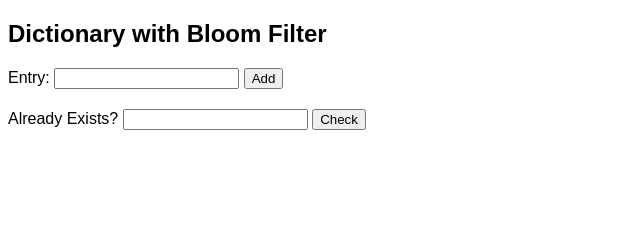
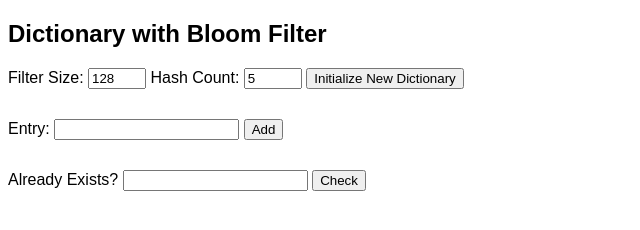
Before and after one commit to cobergmd/bloom, a website: page www/index.html in a window 1280 px wide. Shown: the whole page, without its empty margins (0-640 px from the left). Drawn offline with Linux system fonts and the light colour scheme; no server answers.

Commit message:
added ability to initialize filters from the UI

```diff
--- a/index.js
+++ b/index.js
@@ -8,6 +8,11 @@ app.set('port', (process.env.PORT || 9292));
 app.use(express.static(__dirname + '/www'));
 app.use(bodyParser.json());
 app.use(bodyParser.urlencoded({ extended: true }));
+
+app.post('/new', function(request, response) {
+    dict = new bloom(request.body.size, request.body.hashes);
+    response.send(dict.toString());
+});
 
 app.post('/add', function(request, response) {
     dict.add(request.body.word);
--- a/www/bloom.css
+++ b/www/bloom.css
@@ -1,14 +1,13 @@
 html {
   font-family: sans-serif;
-  -webkit-user-select: none; /* disable selection */
-  -webkit-user-drag: none; /* disable dragging */
-  cursor: default; /* use default cursor */
+  cursor: default;
 }
-
 body {
-  margin: 20; /* remove default margin */
+  margin: 20;
 }
-
 .section {
-    margin-bottom: 20px;
+    margin-bottom: 30px;
 }
+#sizeValue, #hashValue {
+    width: 50px;
+}
--- a/www/index.html
+++ b/www/index.html
@@ -9,6 +9,11 @@
 <body>
     <main>
         <h2>Dictionary with Bloom Filter</h2>
+        <div class="section">
+            Filter Size: <input id="sizeValue" type="text" value="128" />
+            Hash Count: <input id="hashValue" type="text" value="5" />
+            <button type="button" onclick="initFilter()">Initialize New Dictionary</button>
+        </div>
         <div class="section">Entry: <input id="inputValue" type="text" />
             <button type="button" onclick="addRequest()">Add</button>
             <div id="arrayDisplay"></div>
@@ -29,6 +34,30 @@
             }
             return xhr;
         }
+        function initFilter() {
+            var size = document.getElementById('sizeValue').value;
+            var hash = document.getElementById('hashValue').value;
+            var parms = {
+                "size": size,
+                "hashes": hash
+            }
+            var xhr = getXhr();
+            if (xhr != null) {
+                xhr.onreadystatechange = function () {
+                    if (xhr.readyState === 4) {
+                        if (xhr.status !== 200) {
+                            // error
+                        } else {
+                            document.getElementById('arrayDisplay').innerHTML = xhr.responseText;
+                            document.getElementById('inputValue').value = '';
+                        }
+                    }
+                };
+                xhr.open("POST", "http://localhost:9292/new");
+                xhr.setRequestHeader("Content-Type", "application/json; charset=utf-8");
+                xhr.send(JSON.stringify(parms));
+            }
+        }
         function existRequest() {
             var word = document.getElementById('checkValue').value;
             var parms = {
@@ -44,11 +73,11 @@
                             var word = document.getElementById('checkValue').value;
                             if (xhr.responseText === 'true') {
                                 var result = document.getElementById('existsDisplay').innerHTML =
-                                     word + ' is probably in the dictionary.';
+                                     '<b>' + word + '</b> is probably in the dictionary.';
                                 document.getElementById('checkValue').value = '';
                             } else {
                                 var result = document.getElementById('existsDisplay').innerHTML =
-                                     word + ' is not in the dictionary.';
+                                     '<b>' + word + '</b> is not in the dictionary.';
                                 document.getElementById('checkValue').value = '';
                             }
                         }
@@ -82,6 +111,7 @@
                 xhr.send(JSON.stringify(parms));
             }
         }
+        initFilter();
     </script>
 </body>
 </html>
```
